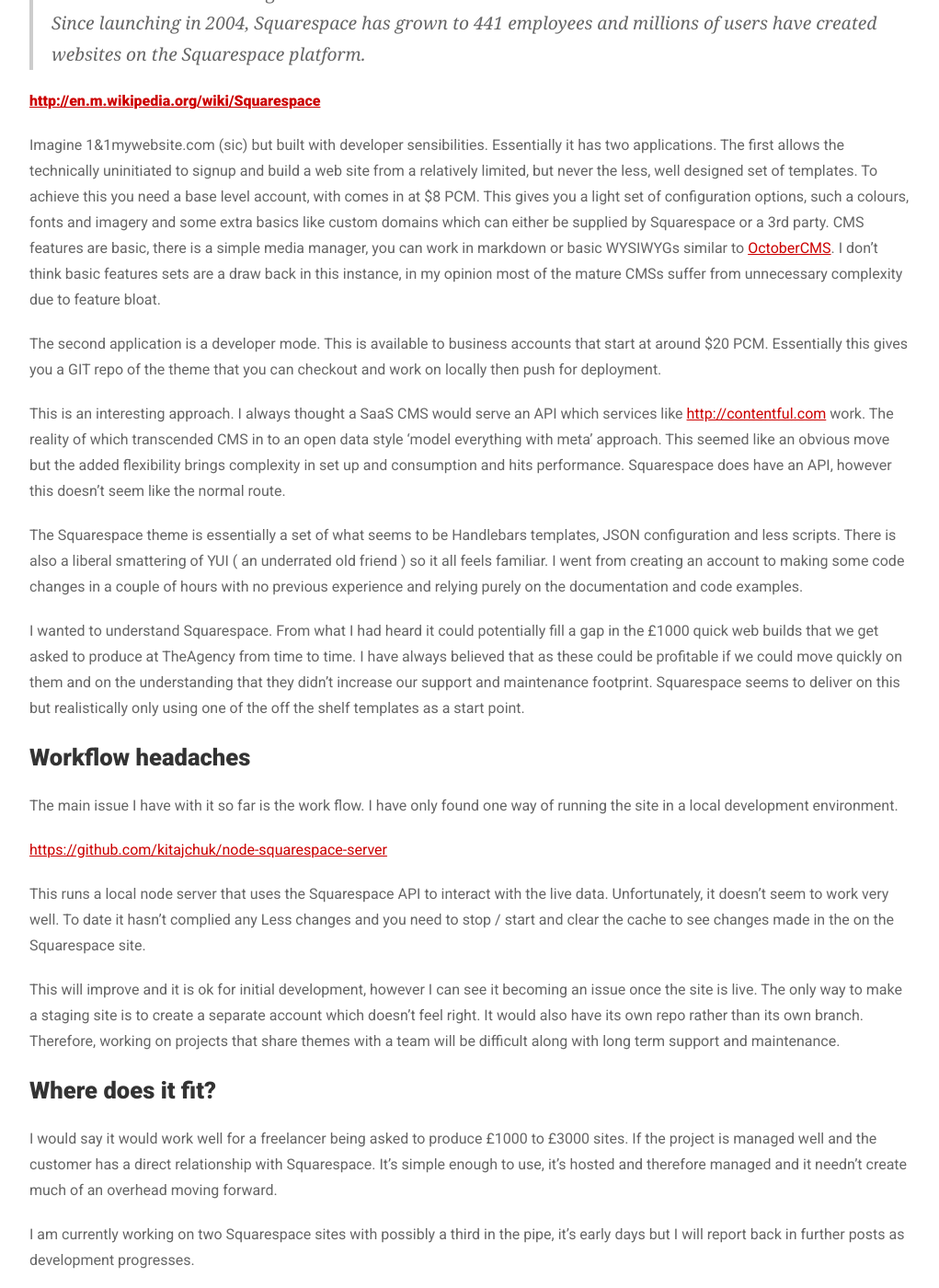
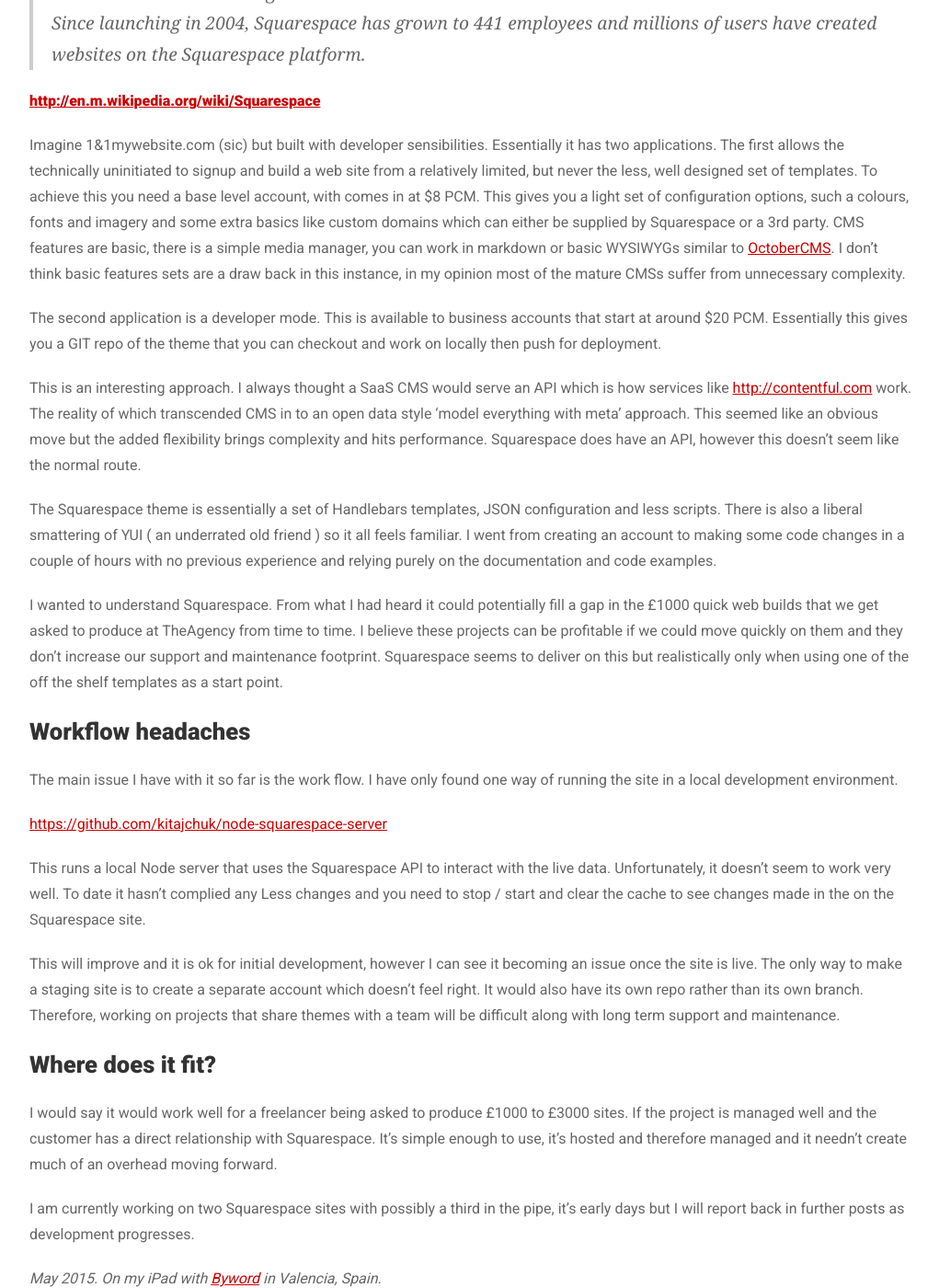
Before and after one commit to netotaku/netotaku.github.io, a Jekyll site: the page built from _posts/2015-05-26-is-squarespace-any-good.markdown, in a window 1280 px wide and 1400 px high, scrolled down 1004 px. Shown: the whole window at 92% size, without its empty margins (128-1149 px from the left). Built offline with Jekyll 4.4.1, drawn with Linux system fonts in a browser that asks for light colours; nearby versions of some CDN libraries; a script that is not in the unit is left out; comment, search, counter and statistics services are not loaded; some of the changed text lies outside the part shown.

Commit message:
post tweaks

```diff
--- a/_posts/2015-05-26-is-squarespace-any-good.markdown
+++ b/_posts/2015-05-26-is-squarespace-any-good.markdown
@@ -17,15 +17,15 @@
   <cite><a href="http://en.m.wikipedia.org/wiki/Squarespace">http://en.m.wikipedia.org/wiki/Squarespace</a></cite>
 </blockquote>
 
-Imagine 1&1mywebsite.com (sic) but built with developer sensibilities. Essentially it has two applications. The first allows the technically uninitiated to signup and build a web site from a relatively limited, but never the less, well designed set of templates. To achieve this you need a base level account, with comes in at $8 PCM. This gives you a light set of configuration options, such a colours, fonts and imagery and some extra basics like custom domains which can either be supplied by Squarespace or a 3rd party. CMS features are basic, there is a simple media manager, you can work in markdown or basic WYSIWYGs similar to [OctoberCMS](http://octobercms.com). I don't think basic features sets are a draw back in this instance, in my opinion most of the mature CMSs suffer from unnecessary complexity due to feature bloat.
+Imagine 1&1mywebsite.com (sic) but built with developer sensibilities. Essentially it has two applications. The first allows the technically uninitiated to signup and build a web site from a relatively limited, but never the less, well designed set of templates. To achieve this you need a base level account, with comes in at $8 PCM. This gives you a light set of configuration options, such a colours, fonts and imagery and some extra basics like custom domains which can either be supplied by Squarespace or a 3rd party. CMS features are basic, there is a simple media manager, you can work in markdown or basic WYSIWYGs similar to [OctoberCMS](http://octobercms.com). I don't think basic features sets are a draw back in this instance, in my opinion most of the mature CMSs suffer from unnecessary complexity.
 
 The second application is a developer mode. This is available to business accounts that start at around $20 PCM. Essentially this gives you a GIT repo of the theme that you can checkout and work on locally then push for deployment.
 
-This is an interesting approach. I always thought a SaaS CMS would serve an API which services like [http://contentful.com](http://contentful.com) work. The reality of which transcended CMS in to an open data style 'model everything with meta' approach. This seemed like an obvious move but the added flexibility brings complexity in set up and consumption and hits performance. Squarespace does have an API, however this doesn't seem like the normal route.
+This is an interesting approach. I always thought a SaaS CMS would serve an API which is how services like [http://contentful.com](http://contentful.com) work. The reality of which transcended CMS in to an open data style 'model everything with meta' approach. This seemed like an obvious move but the added flexibility brings complexity and hits performance. Squarespace does have an API, however this doesn't seem like the normal route.
 
-The Squarespace theme is essentially a set of what seems to be Handlebars templates, JSON configuration and less scripts. There is also a liberal smattering of YUI ( an underrated old friend )  so it all feels familiar. I went from creating an account to making some code changes in a couple of hours with no previous experience and relying purely on the documentation and code examples.
+The Squarespace theme is essentially a set of Handlebars templates, JSON configuration and less scripts. There is also a liberal smattering of YUI ( an underrated old friend ) so it all feels familiar. I went from creating an account to making some code changes in a couple of hours with no previous experience and relying purely on the documentation and code examples.
 
-I wanted to understand Squarespace. From what I had heard it could potentially fill a gap in the £1000 quick web builds that we get asked to produce at TheAgency from time to time. I have always believed that as these could be profitable if we could move quickly on them and on the understanding that they didn't increase our support and maintenance footprint. Squarespace seems to deliver on this but realistically only using one of the off the shelf templates as a start point.
+I wanted to understand Squarespace. From what I had heard it could potentially fill a gap in the £1000 quick web builds that we get asked to produce at TheAgency from time to time. I believe these projects can be profitable if we could move quickly on them and they don't increase our support and maintenance footprint. Squarespace seems to deliver on this but realistically only when using one of the off the shelf templates as a start point.
 
 ## Workflow headaches
 
@@ -33,7 +33,7 @@
 
 [https://github.com/kitajchuk/node-squarespace-server](https://github.com/kitajchuk/node-squarespace-server)
 
-This runs a local node server that uses the Squarespace API to interact with the live data. Unfortunately, it doesn't seem to work very well. To date it hasn't complied any Less changes and you need to stop / start and clear the cache to see changes made in the on the Squarespace site.
+This runs a local Node server that uses the Squarespace API to interact with the live data. Unfortunately, it doesn't seem to work very well. To date it hasn't complied any Less changes and you need to stop / start and clear the cache to see changes made in the on the Squarespace site.
 
 This will improve and it is ok for initial development, however I can see it becoming an issue once the site is live. The only way to make a staging site is to create a separate account which doesn't feel right. It would also have its own repo rather than its own branch. Therefore, working on projects that share themes with a team will be difficult along with long term support and maintenance.
 
```
Also changed, not shown: other parts of _posts/2015-05-26-is-squarespace-any-good.markdown (+1 -1 lines).
